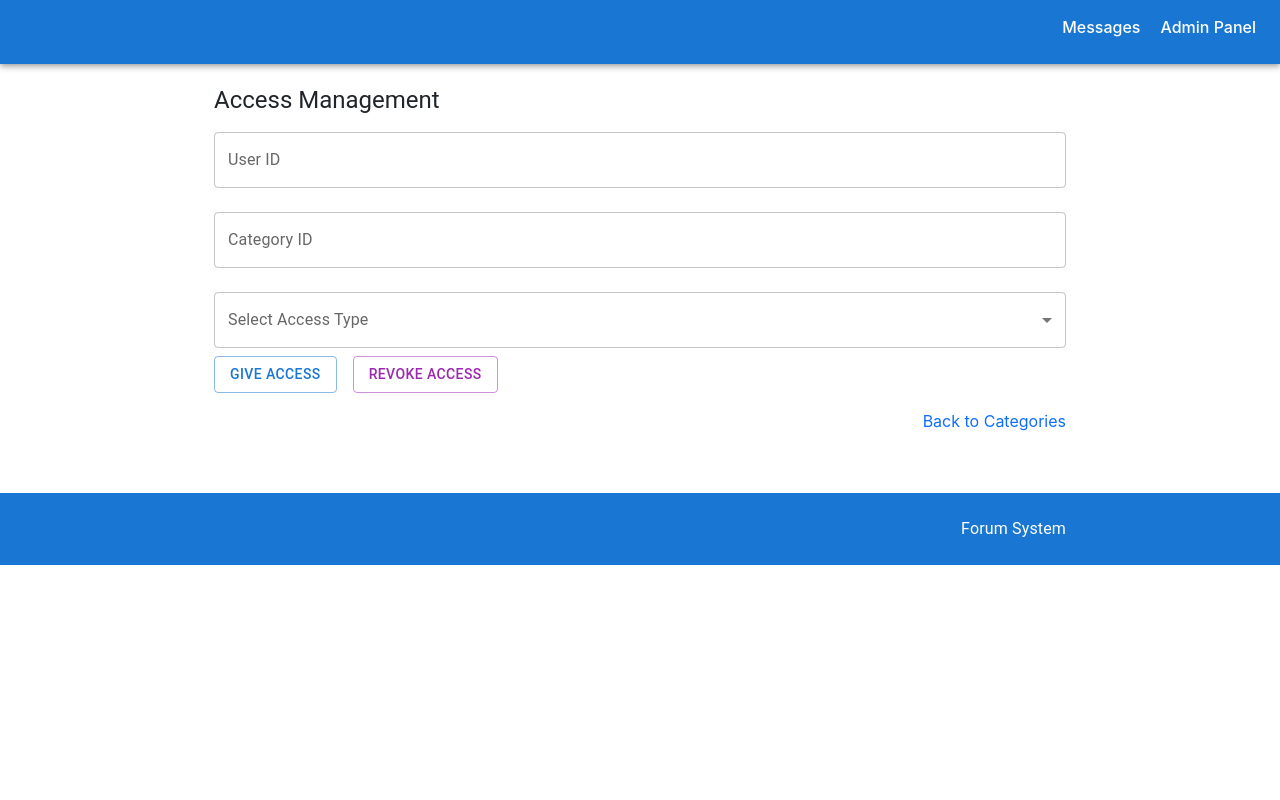
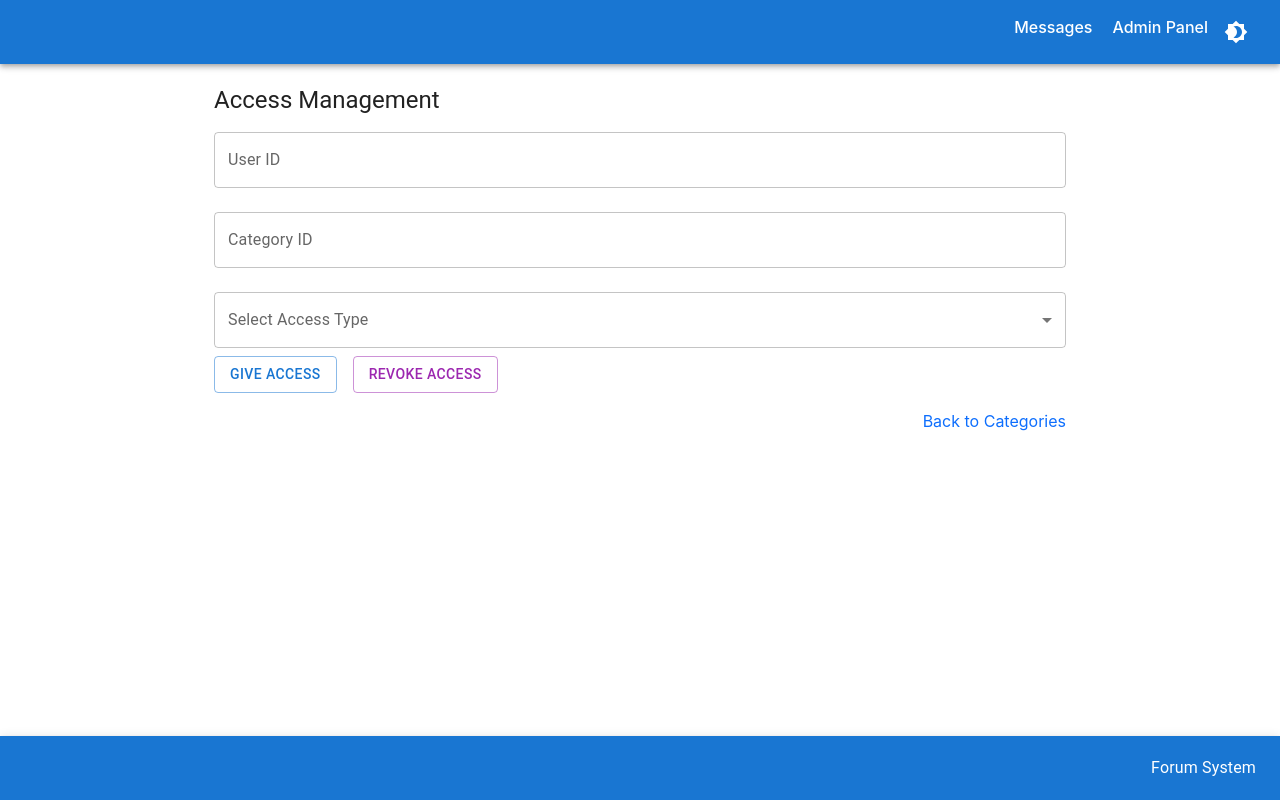
Before and after one commit to Web-Team-Project/Forum-System, a React (Create React App) app in the folder frontend/: page /admin in a window 1280 px wide. Built offline with nearby package versions, Linux system fonts and the light colour scheme; sample sign-in values are in the browser's storage.

Commit message:
Implemented light and dark mode switch

```diff
--- a/frontend/src/components/AuthForm.jsx
+++ b/frontend/src/components/AuthForm.jsx
@@ -14,6 +14,10 @@ import {
 } from "@mui/material";
 import Visibility from "@mui/icons-material/Visibility";
 import VisibilityOff from "@mui/icons-material/VisibilityOff";
+import Brightness4Icon from "@mui/icons-material/Brightness4";
+import Brightness7Icon from "@mui/icons-material/Brightness7";
+import { useTheme } from "@mui/material/styles";
+import { ColorModeContext } from "./ToggleColorMode";
 
 const AuthForm = () => {
   const [username, setUsername] = useState("");
@@ -23,6 +27,8 @@ const AuthForm = () => {
   const [loading, setLoading] = useState(false);
 
   const navigate = useNavigate();
+  const theme = useTheme();
+  const colorMode = React.useContext(ColorModeContext);
 
   const validateForm = () => {
     if (!username || !password) {
@@ -100,7 +106,19 @@ const AuthForm = () => {
       justifyContent="center"
       alignItems="center"
       minHeight="100vh"
+      position="relative"
     >
+      <IconButton
+        sx={{ position: "absolute", top: 16, right: 16 }}
+        onClick={colorMode.toggleColorMode}
+        color="inherit"
+      >
+        {theme.palette.mode === "dark" ? (
+          <Brightness7Icon />
+        ) : (
+          <Brightness4Icon />
+        )}
+      </IconButton>
       <Container component="main" maxWidth="xs">
         <form noValidate>
           <TextField
--- a/frontend/src/components/Footer.jsx
+++ b/frontend/src/components/Footer.jsx
@@ -1,17 +1,17 @@
 import React from "react";
-import { Container, Box, Typography } from "@mui/material";
+import { AppBar, Toolbar, Box, Typography } from "@mui/material";
 
 const Footer = () => {
   return (
-    <Box sx={{ bgcolor: "primary.main", color: "white", mt: 5, py: 3 }}>
-      <Container maxWidth="md">
-        <Box sx={{ display: 'flex', justifyContent: 'flex-end' }}>
-          <Typography variant="body1">
-            Forum System {/* Placeholder for the forum system name or other links. */}
-          </Typography>
-        </Box>
-      </Container>
-    </Box>
+    <AppBar position="static" component="footer" sx={{ mt: "auto" }}>
+      <Toolbar>
+        <Box sx={{ flexGrow: 1 }} />
+        <Typography variant="body1" sx={{ color: "inherit" }}>
+          Forum System{" "}
+          {/* Placeholder for the forum system name or other links. */}
+        </Typography>
+      </Toolbar>
+    </AppBar>
   );
 };
 
--- a/frontend/src/components/Header.jsx
+++ b/frontend/src/components/Header.jsx
@@ -1,15 +1,26 @@
 import React from "react";
-import { AppBar, Toolbar, Box } from "@mui/material";
+import { AppBar, Toolbar, Box, IconButton } from "@mui/material";
 import { Link } from "react-router-dom";
+import { useTheme } from "@mui/material/styles";
+import Brightness4Icon from "@mui/icons-material/Brightness4";
+import Brightness7Icon from "@mui/icons-material/Brightness7";
+import { ColorModeContext } from "./ToggleColorMode";
 
 const Header = () => {
+  const theme = useTheme();
+  const colorMode = React.useContext(ColorModeContext);
+
   return (
     <AppBar position="sticky">
       <Toolbar>
         <Box sx={{ flexGrow: 1 }} />
         <Link
           to="/messages"
-          style={{ color: "inherit", textDecoration: "inherit", marginRight: 20 }}
+          style={{
+            color: "inherit",
+            textDecoration: "inherit",
+            marginRight: 20,
+          }}
         >
           <h6>Messages</h6>
         </Link>
@@ -19,6 +30,17 @@ const Header = () => {
         >
           <h6>Admin Panel</h6>
         </Link>
+        <IconButton
+          sx={{ ml: 1 }}
+          onClick={colorMode.toggleColorMode}
+          color="inherit"
+        >
+          {theme.palette.mode === "dark" ? (
+            <Brightness7Icon />
+          ) : (
+            <Brightness4Icon />
+          )}
+        </IconButton>
       </Toolbar>
     </AppBar>
   );
--- /dev/null
+++ b/frontend/src/components/ToggleColorMode.jsx
@@ -0,0 +1,53 @@
+import * as React from "react";
+import { useTheme, ThemeProvider, createTheme } from "@mui/material/styles";
+
+export const ColorModeContext = React.createContext({
+  toggleColorMode: () => {},
+});
+
+function MyApp({ children }) {
+  const theme = useTheme();
+  return (
+    <div
+      style={{
+        display: "flex",
+        flexDirection: "column",
+        minHeight: "100vh",
+        backgroundColor: theme.palette.background.default,
+        color: theme.palette.text.primary,
+      }}
+    >
+      {children}
+    </div>
+  );
+}
+
+export default function ToggleColorMode({ children }) {
+  const [mode, setMode] = React.useState("light");
+  const colorMode = React.useMemo(
+    () => ({
+      toggleColorMode: () => {
+        setMode((prevMode) => (prevMode === "light" ? "dark" : "light"));
+      },
+    }),
+    []
+  );
+
+  const theme = React.useMemo(
+    () =>
+      createTheme({
+        palette: {
+          mode,
+        },
+      }),
+    [mode]
+  );
+
+  return (
+    <ColorModeContext.Provider value={colorMode}>
+      <ThemeProvider theme={theme}>
+        <MyApp>{children}</MyApp>
+      </ThemeProvider>
+    </ColorModeContext.Provider>
+  );
+}
--- a/frontend/src/index.js
+++ b/frontend/src/index.js
@@ -1,13 +1,16 @@
-import React from 'react';
-import ReactDOM from 'react-dom/client';
-import './index.css';
-import App from './App';
-import reportWebVitals from './reportWebVitals';
+import React from "react";
+import ReactDOM from "react-dom/client";
+import "./index.css";
+import App from "./App";
+import reportWebVitals from "./reportWebVitals";
+import ToggleColorMode from "./components/ToggleColorMode";
 
-const root = ReactDOM.createRoot(document.getElementById('root'));
+const root = ReactDOM.createRoot(document.getElementById("root"));
 root.render(
   <React.StrictMode>
-    <App />
+    <ToggleColorMode>
+      <App />
+    </ToggleColorMode>
   </React.StrictMode>
 );
 
```
